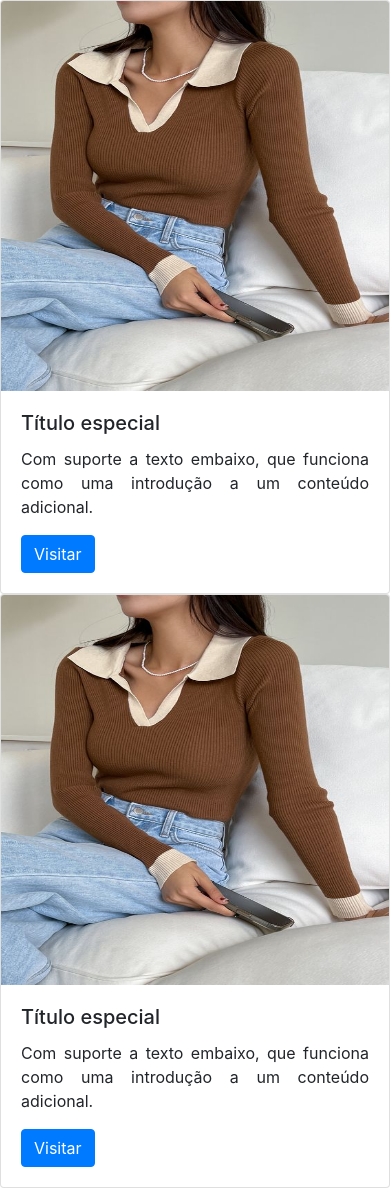
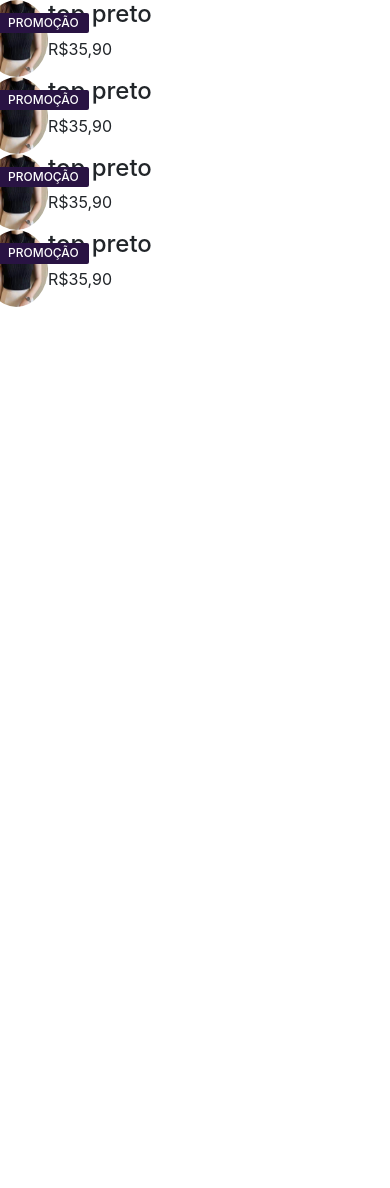
Before and after one commit to jonathanmorz/VesteVerso, a PHP site: page /html/index.html in a window 390 px wide; the page is wider, and only the part inside the window is pictured. Shown: the part 924-2112 px from the top of that part. After the commit the page ends 1231 px from the top of that part, so only its background shows below. Run offline with PHP 8.4, Linux system fonts and the light colour scheme; grey boxes are pictures that could not be loaded.

Commit message:
v0.10
mexi na pagina inicial

```diff
--- a/css/index.css
+++ b/css/index.css
@@ -126,8 +126,33 @@ nav > a:hover {
     border: 2px solid;
     border-radius: 10px;
 }
-header.sticky{
-    background: #291343;
-    padding: 20px 10%;
-    box-shadow: 0px 0px 10px rgb(0 0 0 / 10%);
+.produtos{
+    display: grid;
+    grid-template-columns: repeat(auto-fit, minmax(260px, auto));
+    gap: 2rem;
 }
+.row{
+   position: relative;
+   transition: all .40s;
+}
+.row img{
+    width:15%;
+    height: auto;
+    transition: all .40s;
+    border-radius: 60%;
+}
+.row img:hover{
+    transform: scale(0.9);
+}
+.texto-produto h5{
+    position: absolute;
+    top: 13px;
+    left: 13px;
+    color:#fff;
+    font-size: 12px;
+    font-weight: 500;
+    text-transform: uppercase;
+    background-color: #291343;
+    padding: 3px 10px;
+    border-radius: 2px;
+}
--- a/css/presets.css
+++ b/css/presets.css
@@ -95,8 +95,3 @@ header {
 #div-favorito {
     display: inline;
 }
-header.sticky{
-    background: #291343;
-    padding: 20px 10%;
-    box-shadow: 0px 0px 10px rgb(0 0 0 / 10%);
-}
--- a/html/index.html
+++ b/html/index.html
@@ -62,34 +62,88 @@
           </div>
     </div>
 
-        <div id="instagram"><img src="../resources/images/instagram.png" alt="instagram-logo"><span>Siga-nos no Instagram</span></div>
-        <div id="email"><img src="../resources/images/email.png" alt="email-logo"><span>Envie um email para vesteverso287@gmail.com</span></div>
+    <div id="instagram"><img src="../resources/images/instagram.png"   alt="instagram-logo"><span>Siga-nos no Instagram</span></div>
+
+
+    <div id="email"><img src="../resources/images/email.png" alt="email-logo"><span>Envie um email para vesteverso287@gmail.com</span></div>
+
+    <div class="produtos">
+       <div class="row">
+          <img src="../resources/images/roupas/0001.jpg" alt="">
+           <div class="texto-produto">
+            <h5>Promoção</h5>
+          </div>
+              <div class="heart-icon">
+                <i class='bx bx-heart'></i>
+             </div>
+            <div class="preco">
+          <h4>top preto</h4>
+          <p>R$35,90</p>
+       </div>
+
+     </div>
+</div>
+
+<div class="produtos">
+  <div class="row">
+     <img src="../resources/images/roupas/0001.jpg" alt="">
+      <div class="texto-produto">
+       <h5>Promoção</h5>
+     </div>
+         <div class="heart-icon">
+           <i class='bx bx-heart'></i>
+        </div>
+       <div class="preco">
+     <h4>top preto</h4>
+     <p>R$35,90</p>
+  </div>
+
+</div>
+</div>
+
+<div class="produtos">
+  <div class="row">
+     <img src="../resources/images/roupas/0001.jpg" alt="">
+      <div class="texto-produto">
+       <h5>Promoção</h5>
+     </div>
+         <div class="heart-icon">
+           <i class='bx bx-heart'></i>
+        </div>
+       <div class="preco">
+     <h4>top preto</h4>
+     <p>R$35,90</p>
+  </div>
+
+</div>
+</div>
+
+<div class="produtos">
+  <div class="row">
+     <img src="../resources/images/roupas/0001.jpg" alt="">
+      <div class="texto-produto">
+       <h5>Promoção</h5>
+     </div>
+         <div class="heart-icon">
+           <i class='bx bx-heart'></i>
+        </div>
+       <div class="preco">
+     <h4>top preto</h4>
+     <p>R$35,90</p>
+  </div>
+
+</div>
+</div>
+
+
+
+
+
 
         <script src="https://code.jquery.com/jquery-3.3.1.slim.min.js" integrity="sha384-q8i/X+965DzO0rT7abK41JStQIAqVgRVzpbzo5smXKp4YfRvH+8abtTE1Pi6jizo" crossorigin="anonymous"></script>
         <script src="https://cdnjs.cloudflare.com/ajax/libs/popper.js/1.14.3/umd/popper.min.js" integrity="sha384-ZMP7rVo3mIykV+2+9J3UJ46jBk0WLaUAdn689aCwoqbBJiSnjAK/l8WvCWPIPm49" crossorigin="anonymous"></script>
         <script src="https://stackpath.bootstrapcdn.com/bootstrap/4.1.3/js/bootstrap.min.js" integrity="sha384-ChfqqxuZUCnJSK3+MXmPNIyE6ZbWh2IMqE241rYiqJxyMiZ6OW/JmZQ5stwEULTy" crossorigin="anonymous"></script>
 
-        <div class="row">
-          <div class="col-sm-6">
-            <div class="card">
-              <img class="card-img-top" src="../resources/images/roupas/0002.jpg" alt="Imagem de capa do card" height="390px">
-              <div class="card-body">
-                <h5 class="card-title">Título especial</h5>
-                <p class="card-text">Com suporte a texto embaixo, que funciona como uma introdução a um conteúdo adicional.</p>
-                <a href="#" class="btn btn-primary">Visitar</a>
-              </div>
-            </div>
-          </div>
-          <div class="col-sm-6">
-            <div class="card">
-              <img class="card-img-top" src="../resources/images/roupas/0002.jpg" alt="Imagem de capa do card" height="390px">
-              <div class="card-body">
-                <h5 class="card-title">Título especial</h5>
-                <p class="card-text">Com suporte a texto embaixo, que funciona como uma introdução a um conteúdo adicional.</p>
-                <a href="#" class="btn btn-primary">Visitar</a>
-              </div>
-            </div>
-          </div>
-        </div>
+
 </body>
 </html>
```
